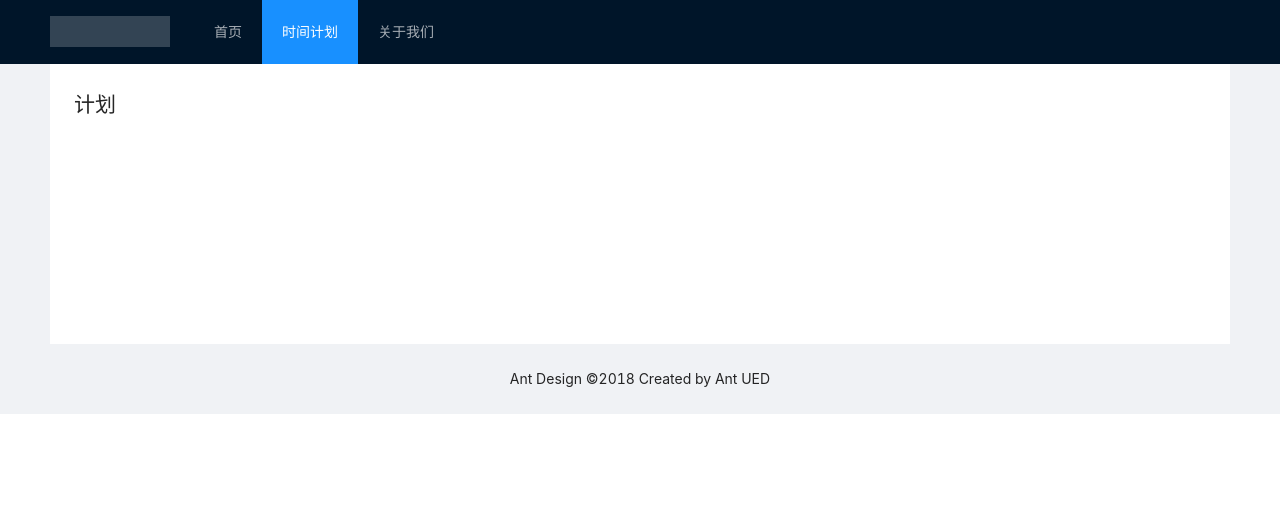
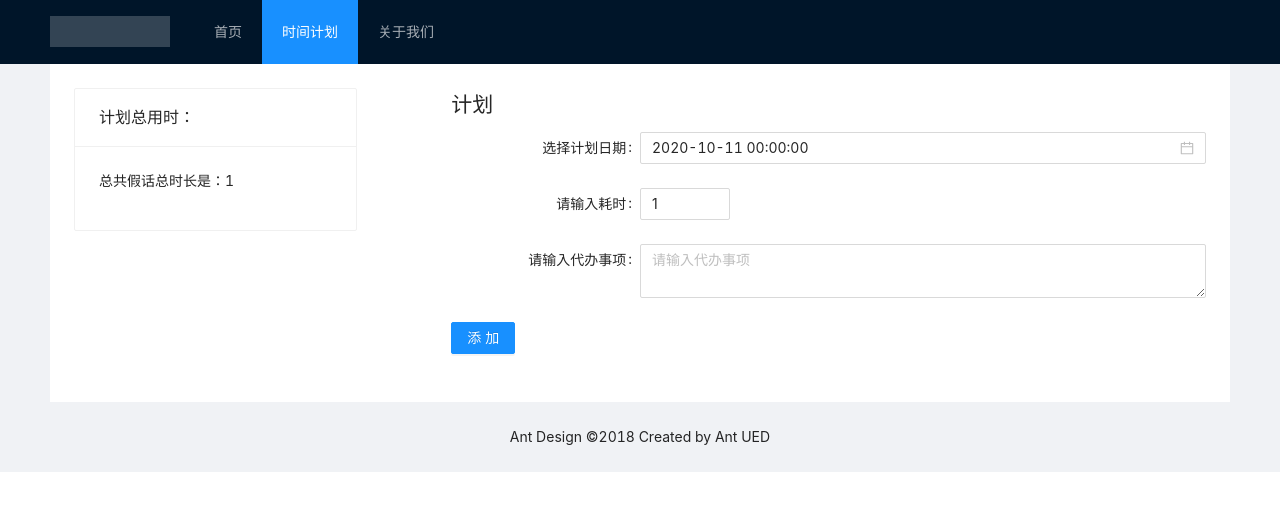
Before and after one commit to yangxw1993/vue3-demo, a Vue app: page /plan in a window 1280 px wide. Shown: the top 510 px of the page. Built offline with nearby package versions, Linux system fonts and the light colour scheme.

Commit message:
update: 父子组件传值

```diff
--- a/package.json
+++ b/package.json
@@ -20,6 +20,7 @@
     "@vue/compiler-sfc": "^3.0.0",
     "ant-design-vue": "^2.0.0-beta.10",
     "less": "^3.0.4",
-    "less-loader": "^5.0.0"
+    "less-loader": "^5.0.0",
+    "moment": "^2.29.1"
   }
 }
--- a/src/App.vue
+++ b/src/App.vue
@@ -1,7 +1,7 @@
 <!--
  * @Author: your name
  * @Date: 2020-10-30 21:54:30
- * @LastEditTime: 2020-11-01 11:26:54
+ * @LastEditTime: 2020-11-01 13:23:14
  * @LastEditors: Please set LastEditors
  * @Description: In User Settings Edit
  * @FilePath: /vue3-demo/src/App.vue
@@ -29,36 +29,45 @@
     </a-layout-header>
     <a-layout-content style="padding: 0 50px">
       <div :style="{ background: '#fff', padding: '24px', minHeight: '280px' }">
-       <router-view></router-view>
+        <a-row>
+          <a-col :span="6">
+            <a-card title="计划总用时：" style="width: 100%">
+              <p>总共假话总时长是：{{allTime}}</p>
+            </a-card>
+          </a-col>
+          <a-col :span="16" offset="2">
+            <router-view></router-view>
+          </a-col>
+        </a-row>
+
+<!--        strore=>allTime: {{allTime}}-->
       </div>
     </a-layout-content>
-    <a-layout-footer style="text-align: center">
-      Ant Design ©2018 Created by Ant UED
-    </a-layout-footer>
+    <a-layout-footer style="text-align: center">Ant Design ©2018 Created by Ant UED</a-layout-footer>
   </a-layout>
 </template>
 <script>
-import {reactive, toRefs, watch, computed} from 'vue'
+import {reactive, toRefs, watch, computed, ref} from 'vue'
 import {useRoute} from 'vue-router'
+import {useStore } from 'vuex'
 export default {
   setup(){
-    // const status = reactive({
-    //   selectedKeys: ['/'],
-    // })
-    const route = useRoute();
-    console.log('route', route);
+     const route = useRoute();
+     const store = useStore();
+    const status = reactive({
+      selectedKeys: computed(_ => [route.path]),
+      allTime: ref(store.getters.allTime)
+    })
+
+    console.log('route', status.allTime);
 
 
     // watch 监控属性
     /* watch(() => route.path, (newValue )=> {
       status.selectedKeys = [newValue]
     }, {immediate: true}) */
-    const selectedKeys = computed(() => {
-      return [route.path]
-    })
     return {
       ...toRefs(status),
-      selectedKeys
     }
   },
 
--- a/src/store/index.js
+++ b/src/store/index.js
@@ -2,6 +2,11 @@ import { createStore } from 'vuex'
 
 export default createStore({
   state: {
+  },
+  getters: {
+    allTime() {
+      return 1
+    }
   },
   mutations: {
   },
--- /dev/null
+++ b/src/views/Plan/Create.vue
@@ -0,0 +1,45 @@
+<template>
+  <a-form :form="form" :labelCol="{span: 6}" :wrapper-col="{span:18}" >
+    <a-form-item label="选择计划日期">
+      <a-date-picker
+          v-model:value="form.date"
+          show-time
+          type="date"
+          placeholder="选择计划日期"
+          style="width: 100%;"
+      />
+    </a-form-item>
+    <a-form-item label="请输入耗时">
+      <a-input-number id="inputNumber" v-model:value="form.time" :min="1" :max="10" />
+    </a-form-item>
+    <a-form-item label="请输入代办事项">
+      <a-textarea v-model:value="form.content" placeholder="请输入代办事项"></a-textarea>
+    </a-form-item>
+    <a-form-item>
+      <a-button type="primary" @click="onsubmit">添加</a-button>
+    </a-form-item>
+  </a-form>
+</template>
+<script>
+  import {reactive, toRefs} from 'vue'
+  import moment from 'moment'
+  export default {
+    name: 'creatPlan',
+    setup(props, context){
+      const state = reactive({
+        form: {
+          date:moment(Date.now()).format('YYYY-MM-DD'),
+          time:1,
+          content: ''
+        }
+      })
+      const onsubmit = () => {
+        context.emit('handlePlan', state.form)
+      }
+      return {
+        ...toRefs(state),
+        onsubmit
+      }
+    }
+  }
+</script>
--- a/src/views/Plan/index.vue
+++ b/src/views/Plan/index.vue
@@ -1,10 +1,20 @@
 <template>
   <h1>计划</h1>
+  <creatPlan @handlePlan="handlePlan"></creatPlan>
 </template>
 
 <script>
+  import creatPlan from './Create'
 export default {
-
+  components:{creatPlan},
+  setup(){
+    const handlePlan = plan => {
+      console.log(plan)
+    }
+    return {
+      handlePlan
+    }
+  }
 }
 </script>
 
```
Also changed, not shown: src/components/Counter.vue (deleted, +0 -36 lines), 1 other file (tests, documents, lock files or other folders).
